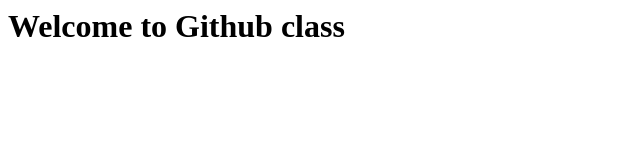
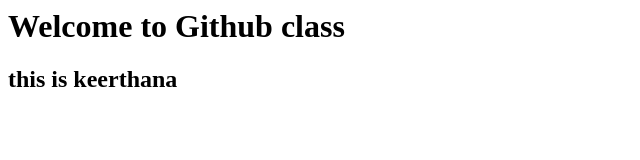
Before and after one commit to KeerthanaRaj-Sai/MyRepo, a plain HTML site: page index.html in a window 1280 px wide. Shown: the whole page, without its empty margins (0-640 px from the left). Drawn offline with Linux system fonts and the light colour scheme.

Commit message:
Update index.html

```diff
--- a/index.html
+++ b/index.html
@@ -1 +1,2 @@
 <h1>Welcome to Github class</h1>
+<h2> this is keerthana</h2>
```
